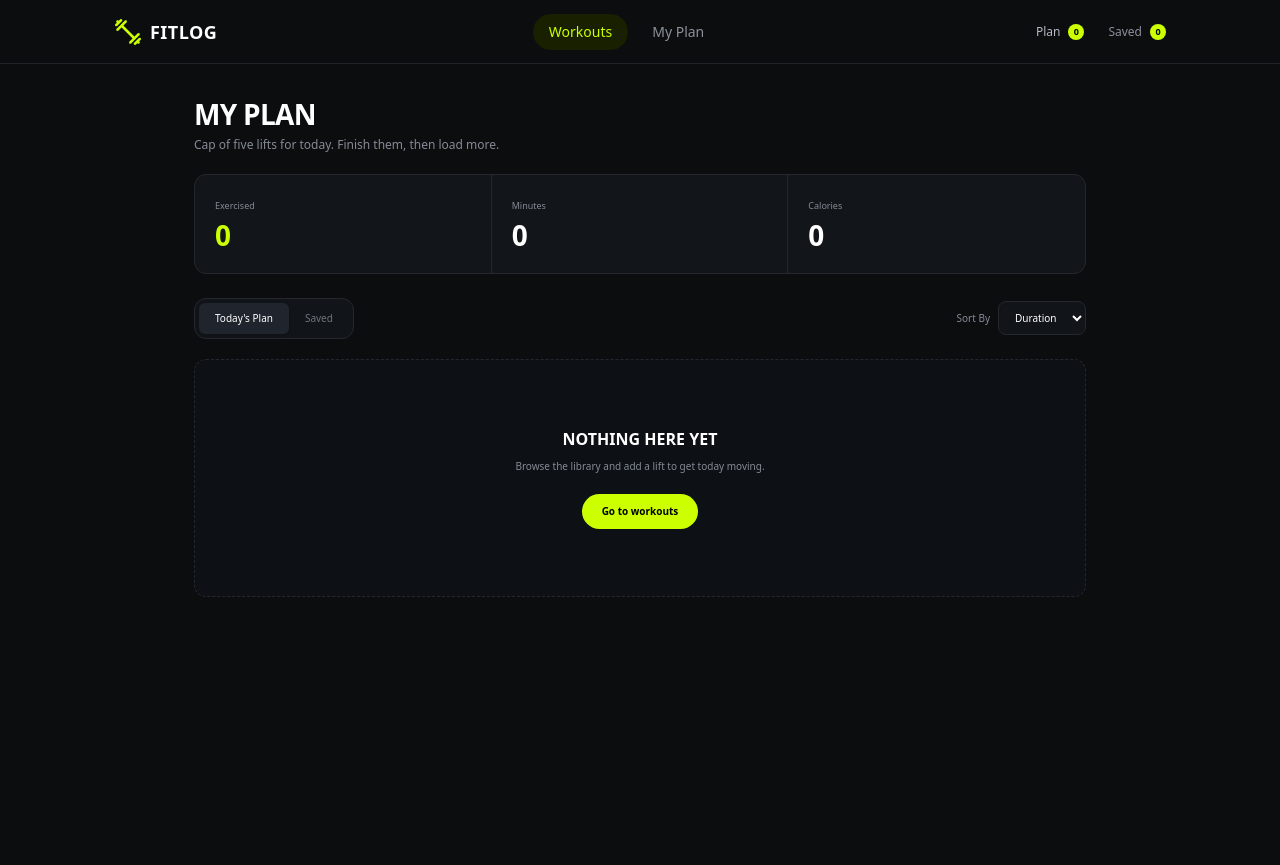
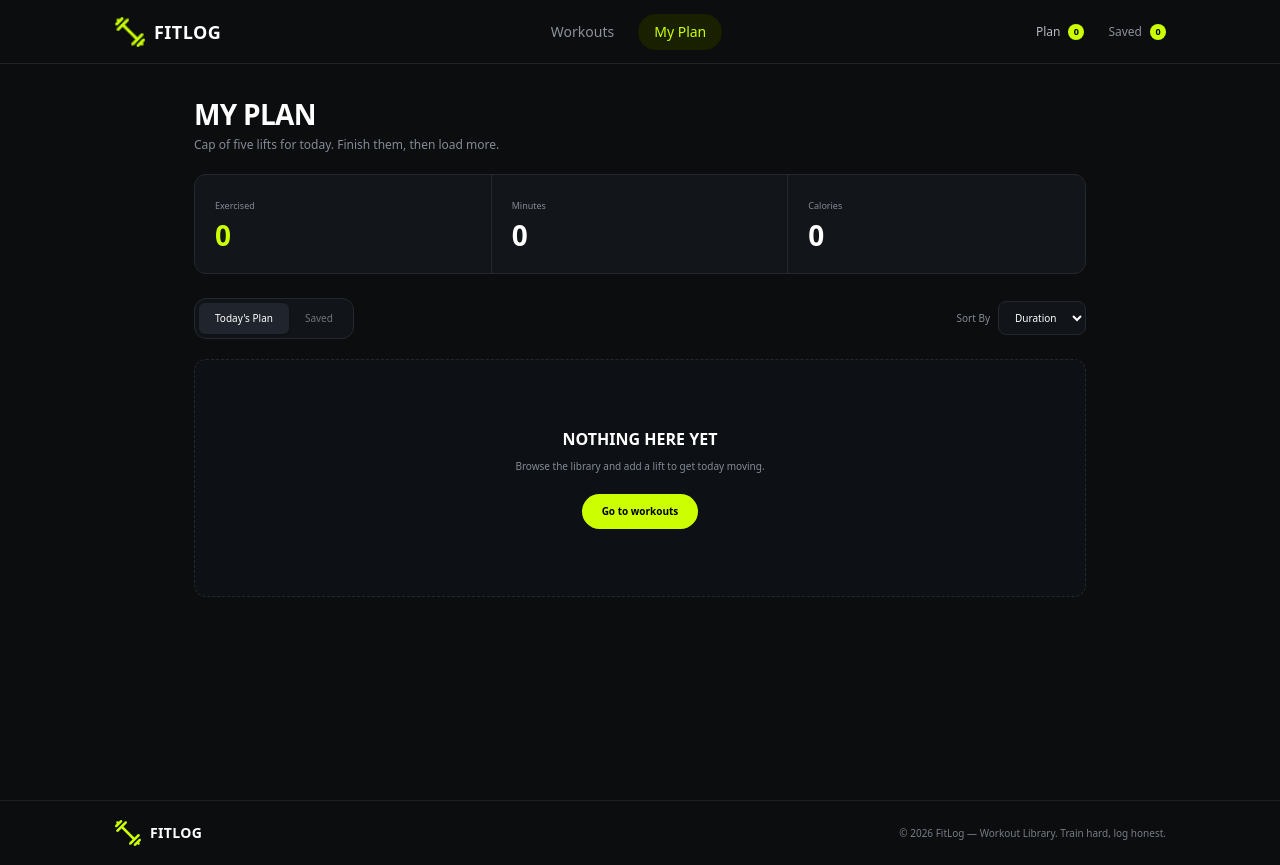
Before and after one commit to tahsin-tabassum/nextjs-project, a Next.js app: page /my-plan in a window 1280 px wide. Before the commit the page ends 800 px from the top, so only its background shows below. Built offline with nearby package versions, Linux system fonts and the light colour scheme.

Commit message:
footer added

```diff
--- a/src/app/layout.tsx
+++ b/src/app/layout.tsx
@@ -1,5 +1,6 @@
 import type { Metadata } from "next";
 import {FitLogProvider} from "@/context/FItLogContext";
+import Footer from "../components/Footer";
 import { Geist, Geist_Mono } from "next/font/google";
 import "./globals.css";
 
@@ -25,7 +26,21 @@ export default function RootLayout({ children }: Readonly<{children: React.React
       className={`${geistSans.variable} ${geistMono.variable} h-full antialiased`}
     >
       <body className="min-h-full flex flex-col bg-[#0B0D0F]">
-        <FitLogProvider>{children}</FitLogProvider>
+        <FitLogProvider>
+          <div className="flex min-h-screen flex-col">
+
+
+          <div className="flex-1">
+ {children}
+          </div>
+          <Footer/>
+
+</div>
+        </FitLogProvider>
+
+
+
+
         </body>
     </html>
   );
--- /dev/null
+++ b/src/components/Footer.tsx
@@ -0,0 +1,23 @@
+import Image from "next/image";
+import logo from "../assets/logo.png";
+const Footer =() =>{
+    return(
+        <footer className="border-t border-[#1D2025] bg-[#0B0D0F]">
+<div className="mx-auto flex min-h-[64px]  max-w-[1100px] items-center justify-between px-6">
+
+{/* {logo} */}
+<div className="flex items-center gap-2">
+           <Image src={logo} alt={'logo'}  />
+    <span className="text-sm font-black tracking-wide text-white">
+            FITLOG
+          </span>
+
+</div>
+<p className="text-[10px] text-[#777D86]"> © 2026 FitLog — Workout Library. Train hard, log honest.</p>
+</div>
+        </footer>
+    );
+};
+
+
+export default Footer;
--- a/src/components/Nav.tsx
+++ b/src/components/Nav.tsx
@@ -9,28 +9,38 @@ import { useFitlog } from "@/context/FItLogContext";
 const Nav = () => {
 
 const pathname = usePathname();
+
 const {plan, saved} = useFitlog();
 
-const isPlanPage = pathname === "/my-plan";
-const isWorkoutPage = pathname === "/" || pathname.startsWith ("/workout/");
+// const isPlanPage = pathname === "/my-plan";
+// const isWorkoutPage = pathname === "/" || pathname.startsWith ("/workout/");
 
     return (
         <nav className="sticky top-0 z-50 h-16 border-b border-[#202328] bg-[#0B0D0F]">
 
            <div className="mx-auto flex h-full max-w-275 items-center justify-between px-6">
            <div className="flex items-center gap-2">
-           <Image src={logo} alt={'logo'}  />   <span className="text-lg font-extrabold tracking-wide text-white">
+           <Image src={logo} alt={'logo'} width={32}
+            height={32}
+            className="object-contain" />   <span className="text-lg font-extrabold tracking-wide text-white">
             FITLOG
           </span></div>
 
 
             {/* nav */}
             <div className="flex items-center gap-2 text-sm">
- <Link href="/" className="rounded-full bg-[#182000] px-4 py-2 font-medium text-[#CCFF00]">
+ <Link href="/" className={`rounded-full px-4 py-2 transition ${
+ pathname=== "/"   ? "bg-[#182000] font-medium text-[#CCFF00]"
+                : "text-[#8B9099] hover:text-white"
+ }`}>
  Workouts
  </Link>
 
-  <Link href="/my-plan" className=" px-4 py-2  text-[#8B9099] transition hover:text-white">
+  <Link href="/my-plan" className={`rounded-full px-4 py-2 transition ${
+    pathname=== "/my-plan"
+     ? "bg-[#182000] font-medium text-[#CCFF00]"
+                : "text-[#8B9099] hover:text-white"
+  }`}>
    My Plan
  </Link>
             </div>
@@ -41,14 +51,16 @@ const isWorkoutPage = pathname === "/" || pathname.startsWith ("/workout/");
             href="/my-plan"
             className="flex items-center gap-2 text-[#B5BAC3]"
           > <span>Plan</span>
-          <span className="flex h-4 min-w-4 items-center justify-center rounded-full bg-[#CCFF00] px-1 text-[9px] font-bold text-black">0</span>
+
+          <span className="flex h-4 min-w-4 items-center justify-center rounded-full bg-[#CCFF00] px-1 text-[9px] font-bold text-black">{plan.length}</span>
 
           </Link>
+
            <Link
             href="/my-plan"
             className="flex items-center gap-2 text-[#8B9099]"
           > <span>Saved</span>
-<span className="flex h-4 min-w-4 items-center justify-center rounded-full bg-[#CCFF00] px-1 text-[9px] font-bold text-black">0</span>
+<span className="flex h-4 min-w-4 items-center justify-center rounded-full bg-[#CCFF00] px-1 text-[9px] font-bold text-black">{saved.length}</span>
 
 
           </Link>
```
